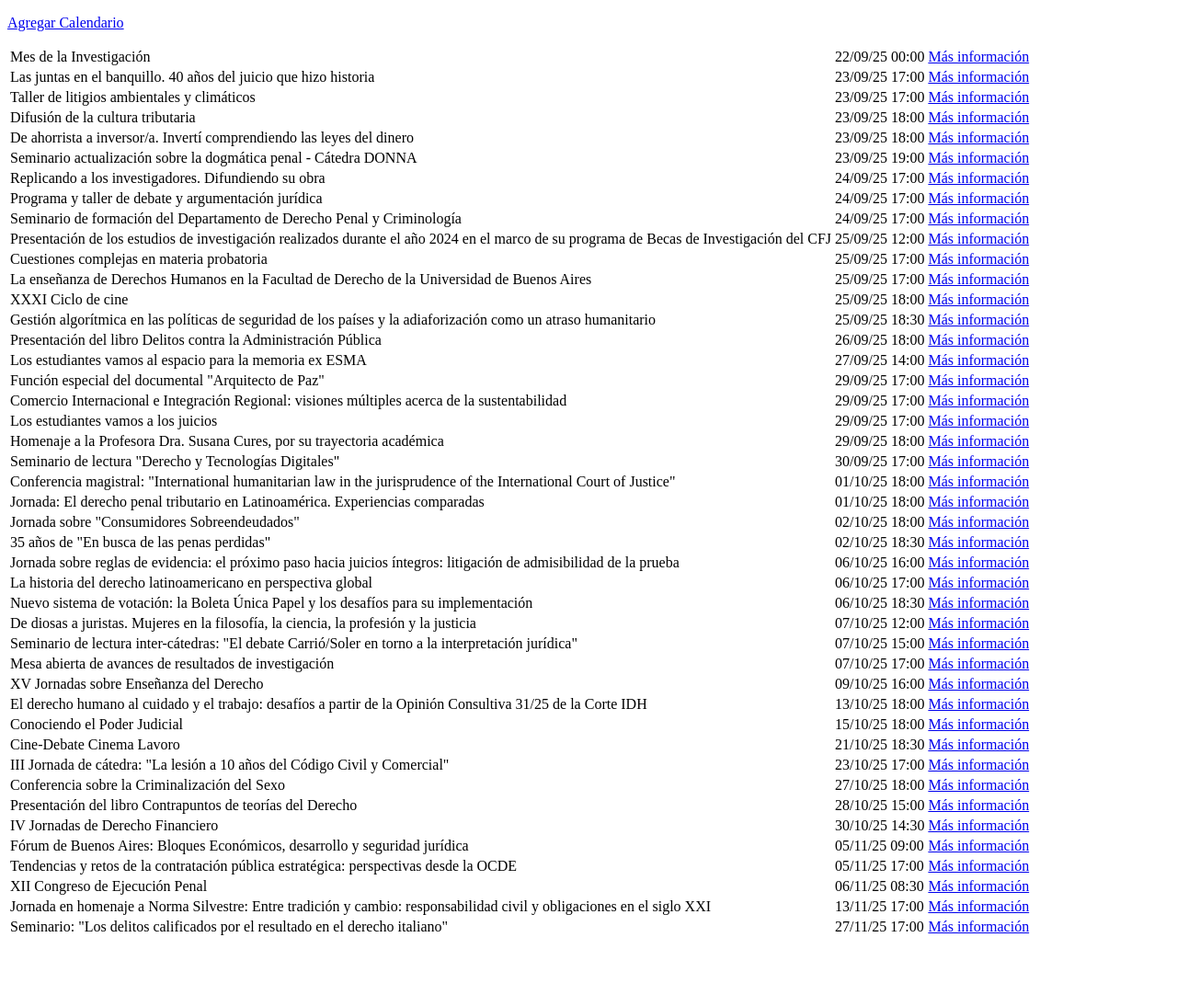
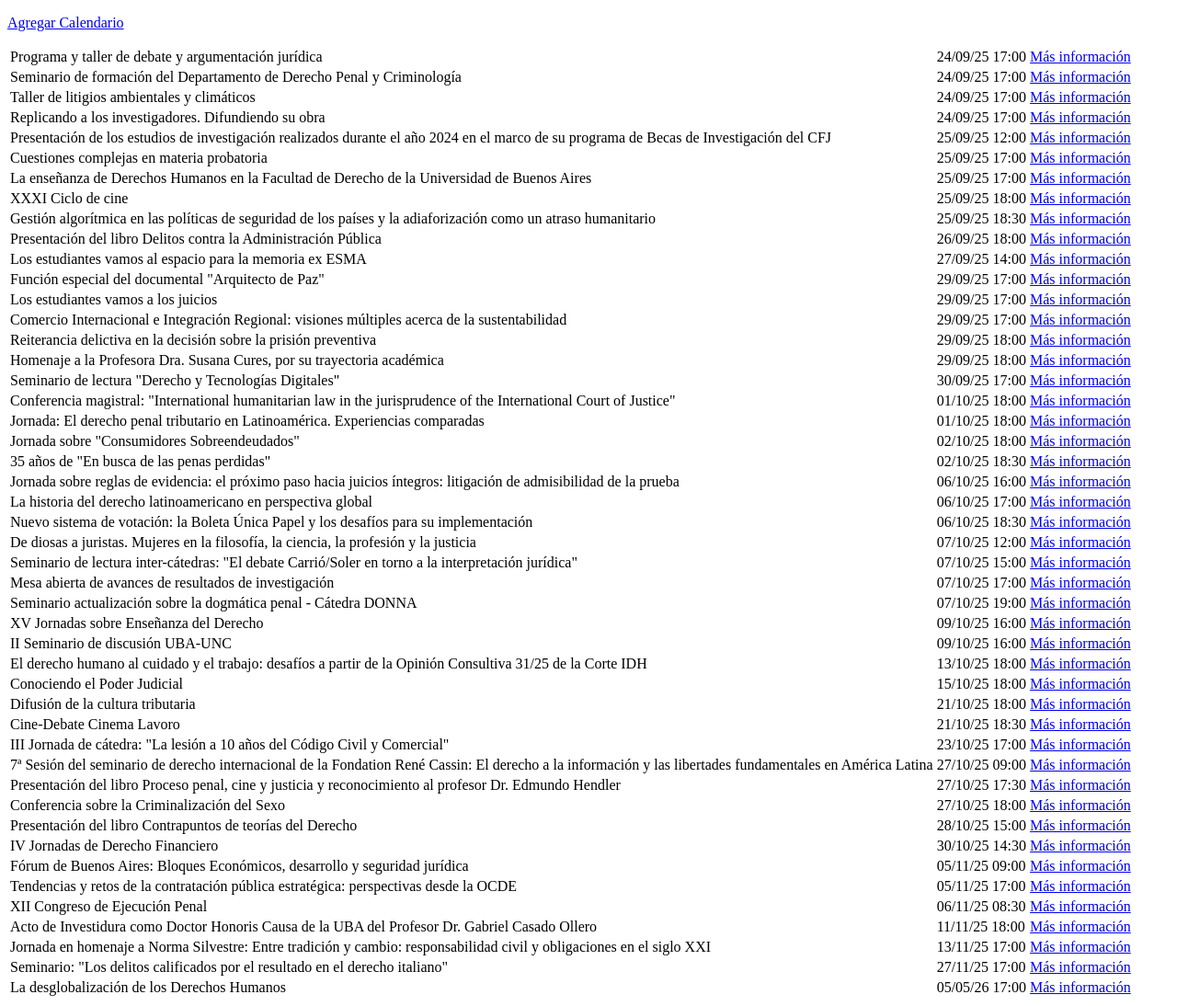
Before and after one commit to seppo0010/derecho-agenda, a plain HTML site: page index.html in a window 1280 px wide. Shown: the whole page at 92% size. Before the commit the page ends 1028 px from the top, so only its background shows below. Drawn offline with Linux system fonts and the light colour scheme.

Commit message:
deploy: 7349d4543f58cb5ebf1638ca67214021c007441f

```diff
--- a/index.html
+++ b/index.html
@@ -4,41 +4,6 @@
 <body>
 <p><a href="agenda.ics">Agregar Calendario</a></p>
 <table>
-<tr>
-<td>Mes de la Investigación</td>
-<td>22/09/25 00:00</td>
-<td><a href="http://www.derecho.uba.ar/institucional/deinteres/2025/mes-de-la-investigacion">Más información</a></td>
-</tr>
-<tr>
-<td>Las juntas en el banquillo. 40 años del juicio que hizo historia</td>
-<td>23/09/25 17:00</td>
-<td><a href="http://www.derecho.uba.ar/institucional/deinteres/2025/las-juntas-en-el-banquillo-40-anos-del-juicio-que-hizo-historia">Más información</a></td>
-</tr>
-<tr>
-<td>Taller de litigios ambientales y climáticos</td>
-<td>23/09/25 17:00</td>
-<td><a href="http://www.derecho.uba.ar/institucional/deinteres/2025/taller-de-litigios-ambientales-y-climaticos">Más información</a></td>
-</tr>
-<tr>
-<td>Difusión de la cultura tributaria</td>
-<td>23/09/25 18:00</td>
-<td><a href="http://www.derecho.uba.ar/institucional/deinteres/2025/difusion-de-la-cultura-tributaria">Más información</a></td>
-</tr>
-<tr>
-<td>De ahorrista a inversor/a. Invertí comprendiendo las leyes del dinero</td>
-<td>23/09/25 18:00</td>
-<td><a href="http://www.derecho.uba.ar/institucional/deinteres/2025/de-ahorrista-a-inversor-a-inverti-comprendiendo-las-leyes-del-dinero">Más información</a></td>
-</tr>
-<tr>
-<td>Seminario actualización sobre la dogmática penal - Cátedra DONNA</td>
-<td>23/09/25 19:00</td>
-<td><a href="http://www.derecho.uba.ar/institucional/deinteres/2025/seminario-actualizacion-sobre-la-dogmatica-penal-catedra-donna">Más información</a></td>
-</tr>
-<tr>
-<td>Replicando a los investigadores. Difundiendo su obra</td>
-<td>24/09/25 17:00</td>
-<td><a href="http://www.derecho.uba.ar/institucional/deinteres/2025/replicando-a-los-investigadores-difundiendo-su-obra">Más información</a></td>
-</tr>
 <tr>
 <td>Programa y taller de debate y argumentación jurídica</td>
 <td>24/09/25 17:00</td>
@@ -48,6 +13,16 @@
 <td>Seminario de formación del Departamento de Derecho Penal y Criminología</td>
 <td>24/09/25 17:00</td>
 <td><a href="http://www.derecho.uba.ar/institucional/deinteres/2025/seminario-de-formacion-del-departamento-de-derecho-penal-y-criminologia">Más información</a></td>
+</tr>
+<tr>
+<td>Taller de litigios ambientales y climáticos</td>
+<td>24/09/25 17:00</td>
+<td><a href="http://www.derecho.uba.ar/institucional/deinteres/2025/taller-de-litigios-ambientales-y-climaticos">Más información</a></td>
+</tr>
+<tr>
+<td>Replicando a los investigadores. Difundiendo su obra</td>
+<td>24/09/25 17:00</td>
+<td><a href="http://www.derecho.uba.ar/institucional/deinteres/2025/replicando-a-los-investigadores-difundiendo-su-obra">Más información</a></td>
 </tr>
 <tr>
 <td>Presentación de los estudios de investigación realizados durante el año 2024 en el marco de su programa de Becas de Investigación del CFJ</td>
@@ -90,14 +65,19 @@
 <td><a href="http://www.derecho.uba.ar/institucional/deinteres/2025/funcion-especial-del-documental-arquitecto-de-paz">Más información</a></td>
 </tr>
 <tr>
+<td>Los estudiantes vamos a los juicios</td>
+<td>29/09/25 17:00</td>
+<td><a href="http://www.derecho.uba.ar/institucional/deinteres/2025/los-estudiantes-vamos-a-los-juicios">Más información</a></td>
+</tr>
+<tr>
 <td>Comercio Internacional e Integración Regional: visiones múltiples acerca de la sustentabilidad</td>
 <td>29/09/25 17:00</td>
 <td><a href="http://www.derecho.uba.ar/institucional/deinteres/2025/comercio-internacional-e-integracion-regional-visiones-multiples-acerca-de-la-sustentabilidad">Más información</a></td>
 </tr>
 <tr>
-<td>Los estudiantes vamos a los juicios</td>
-<td>29/09/25 17:00</td>
-<td><a href="http://www.derecho.uba.ar/institucional/deinteres/2025/los-estudiantes-vamos-a-los-juicios">Más información</a></td>
+<td>Reiterancia delictiva en la decisión sobre la prisión preventiva</td>
+<td>29/09/25 18:00</td>
+<td><a href="http://www.derecho.uba.ar/institucional/deinteres/2025/reiterancia-delictiva-en-la-decision-sobre-la-prision-preventiva">Más información</a></td>
 </tr>
 <tr>
 <td>Homenaje a la Profesora Dra. Susana Cures, por su trayectoria académica</td>
@@ -160,9 +140,19 @@
 <td><a href="http://www.derecho.uba.ar/institucional/deinteres/2025/mesa-abierta-de-avances-de-resultados-de-investigacion">Más información</a></td>
 </tr>
 <tr>
+<td>Seminario actualización sobre la dogmática penal - Cátedra DONNA</td>
+<td>07/10/25 19:00</td>
+<td><a href="http://www.derecho.uba.ar/institucional/deinteres/2025/seminario-actualizacion-sobre-la-dogmatica-penal-catedra-donna">Más información</a></td>
+</tr>
+<tr>
 <td>XV Jornadas sobre Enseñanza del Derecho</td>
 <td>09/10/25 16:00</td>
 <td><a href="http://www.derecho.uba.ar/institucional/deinteres/2025/xv-jornadas-sobre-ensenanza-del-derecho">Más información</a></td>
+</tr>
+<tr>
+<td>II Seminario de discusión UBA-UNC</td>
+<td>09/10/25 16:00</td>
+<td><a href="http://www.derecho.uba.ar/institucional/deinteres/2025/ii-seminario-de-discusion-uba-unc">Más información</a></td>
 </tr>
 <tr>
 <td>El derecho humano al cuidado y el trabajo: desafíos a partir de la Opinión Consultiva 31/25 de la Corte IDH</td>
@@ -175,6 +165,11 @@
 <td><a href="http://www.derecho.uba.ar/institucional/deinteres/2025/conociendo-el-poder-judicial-1">Más información</a></td>
 </tr>
 <tr>
+<td>Difusión de la cultura tributaria</td>
+<td>21/10/25 18:00</td>
+<td><a href="http://www.derecho.uba.ar/institucional/deinteres/2025/difusion-de-la-cultura-tributaria">Más información</a></td>
+</tr>
+<tr>
 <td>Cine-Debate Cinema Lavoro</td>
 <td>21/10/25 18:30</td>
 <td><a href="http://www.derecho.uba.ar/institucional/deinteres/2025/cine-debate-cinema-lavoro">Más información</a></td>
@@ -183,6 +178,16 @@
 <td>III Jornada de cátedra: "La lesión a 10 años del Código Civil y Comercial"</td>
 <td>23/10/25 17:00</td>
 <td><a href="http://www.derecho.uba.ar/institucional/deinteres/2025/iii-jornada-de-catedra-la-lesion-a-10-anos-del-codigo-civil-y-comercial">Más información</a></td>
+</tr>
+<tr>
+<td>7ª Sesión del seminario de derecho internacional de la Fondation René Cassin: El derecho a la información y las libertades fundamentales en América Latina</td>
+<td>27/10/25 09:00</td>
+<td><a href="http://www.derecho.uba.ar/institucional/deinteres/2025/7-sesion-del-seminario-de-derecho-internacional-de-la-fondation-rene-cassin-el-derecho-a-la-informacion-y-las-libertades-fundamentales-en-america-latina">Más información</a></td>
+</tr>
+<tr>
+<td>Presentación del libro Proceso penal, cine y justicia y reconocimiento al profesor Dr. Edmundo Hendler</td>
+<td>27/10/25 17:30</td>
+<td><a href="http://www.derecho.uba.ar/institucional/deinteres/2025/presentacion-del-libro-i-proceso-penal-cine-y-justicia-i-y-reconocimiento-al-profesor-dr-edmundo-hendler">Más información</a></td>
 </tr>
 <tr>
 <td>Conferencia sobre la Criminalización del Sexo</td>
@@ -215,6 +220,11 @@
 <td><a href="http://www.derecho.uba.ar/institucional/deinteres/2025/xii-congreso-de-ejecucion-penal">Más información</a></td>
 </tr>
 <tr>
+<td>Acto de Investidura como Doctor Honoris Causa de la UBA del Profesor Dr. Gabriel Casado Ollero</td>
+<td>11/11/25 18:00</td>
+<td><a href="http://www.derecho.uba.ar/institucional/deinteres/2025/acto-de-investidura-como-doctor-honoris-causa-de-la-uba-del-profesor-dr-gabriel-casado-ollero">Más información</a></td>
+</tr>
+<tr>
 <td>Jornada en homenaje a Norma Silvestre: Entre tradición y cambio: responsabilidad civil y obligaciones en el siglo XXI</td>
 <td>13/11/25 17:00</td>
 <td><a href="http://www.derecho.uba.ar/institucional/deinteres/2025/jornada-en-homenaje-a-norma-silvestre-entre-tradicion-y-cambio-responsabilidad-civil-y-obligaciones-en-el-siglo-xxi">Más información</a></td>
@@ -224,6 +234,11 @@
 <td>27/11/25 17:00</td>
 <td><a href="http://www.derecho.uba.ar/institucional/deinteres/2025/seminario-los-delitos-calificados-por-el-resultado-en-el-derecho-italiano">Más información</a></td>
 </tr>
+<tr>
+<td>La desglobalización de los Derechos Humanos</td>
+<td>05/05/26 17:00</td>
+<td><a href="http://www.derecho.uba.ar/institucional/deinteres/2026/la-desglobalizacion-de-los-derechos-humanos">Más información</a></td>
+</tr>
 </table>
 </body>
 </html>
```
Also changed, not shown: 1 other file.
